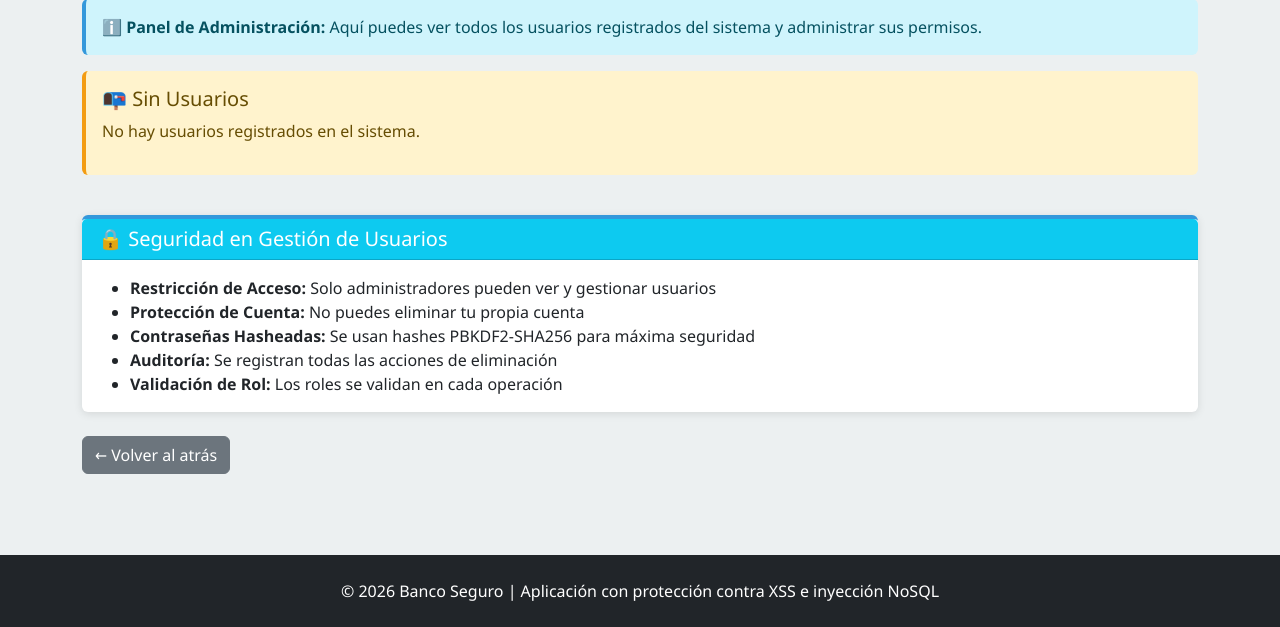
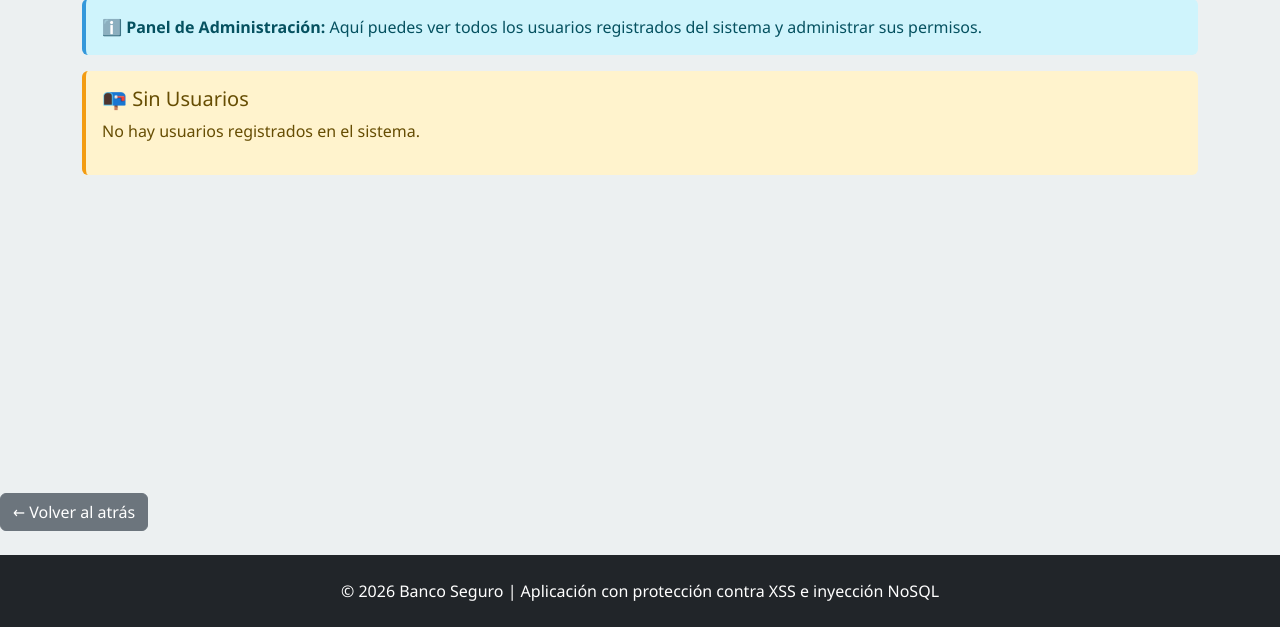
Before and after one commit to rainerdsaenz1-cpu/PROYECTO-PROGRMACION, a Flask app: template clase_flask-master/templates/usuarios.html in a window 1280 px wide. Shown: the part 173-800 px from the top of the page. Run offline with Flask 3, Linux system fonts and the light colour scheme; the template is opened without the code that fills it, so the values that code supplies are empty.

Commit message:
Update usuarios.html

```diff
--- a/clase_flask-master/templates/usuarios.html
+++ b/clase_flask-master/templates/usuarios.html
@@ -82,25 +82,6 @@
     {% endif %}
   </div>
 </div>
-
-<!-- Información de Seguridad -->
-<div class="row mt-4">
-  <div class="col-md-12">
-    <div class="card">
-      <div class="card-header bg-info text-white">
-        <h5 class="mb-0">🔒 Seguridad en Gestión de Usuarios</h5>
-      </div>
-      <div class="card-body">
-        <ul class="mb-0">
-          <li><strong>Restricción de Acceso:</strong> Solo administradores pueden ver y gestionar usuarios</li>
-          <li><strong>Protección de Cuenta:</strong> No puedes eliminar tu propia cuenta</li>
-          <li><strong>Contraseñas Hasheadas:</strong> Se usan hashes PBKDF2-SHA256 para máxima seguridad</li>
-          <li><strong>Auditoría:</strong> Se registran todas las acciones de eliminación</li>
-          <li><strong>Validación de Rol:</strong> Los roles se validan en cada operación</li>
-        </ul>
-      </div>
-    </div>
-  </div>
 </div>
 
 <div class="mt-4 mb-4">
```
